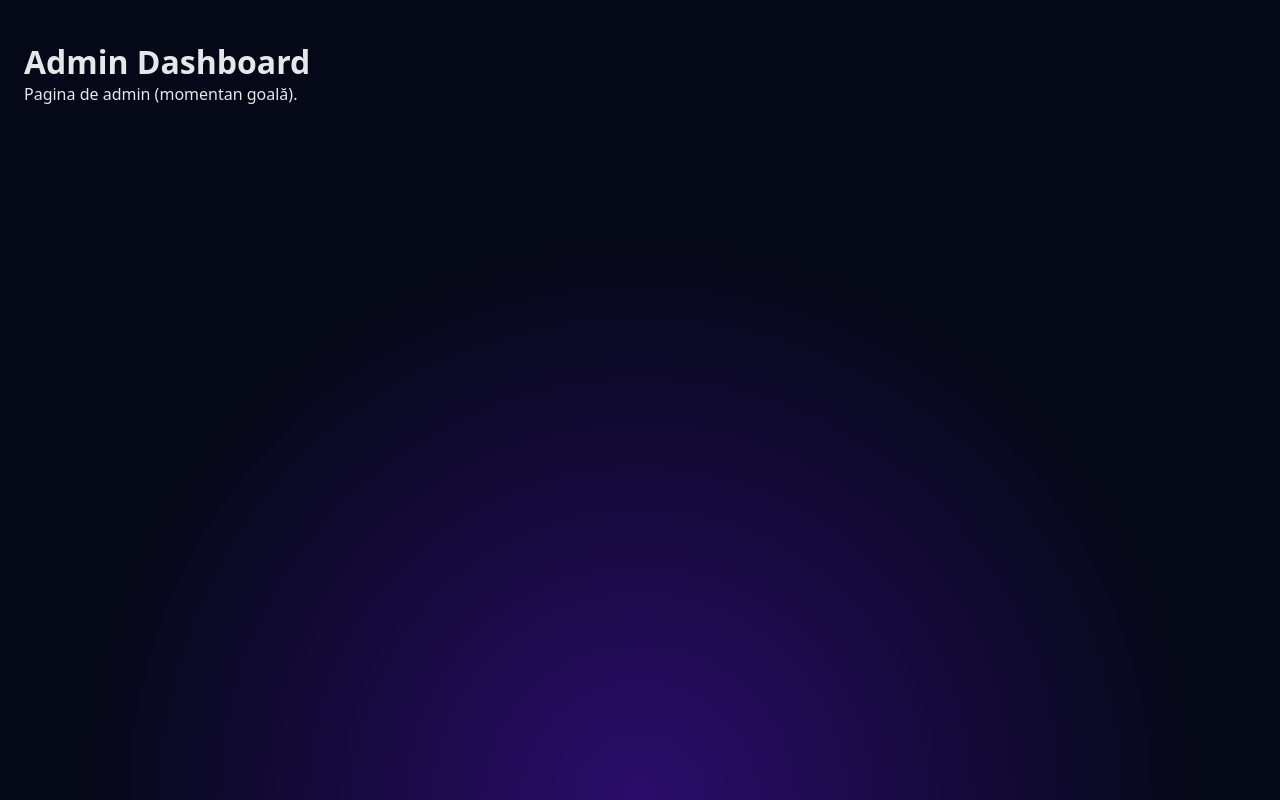
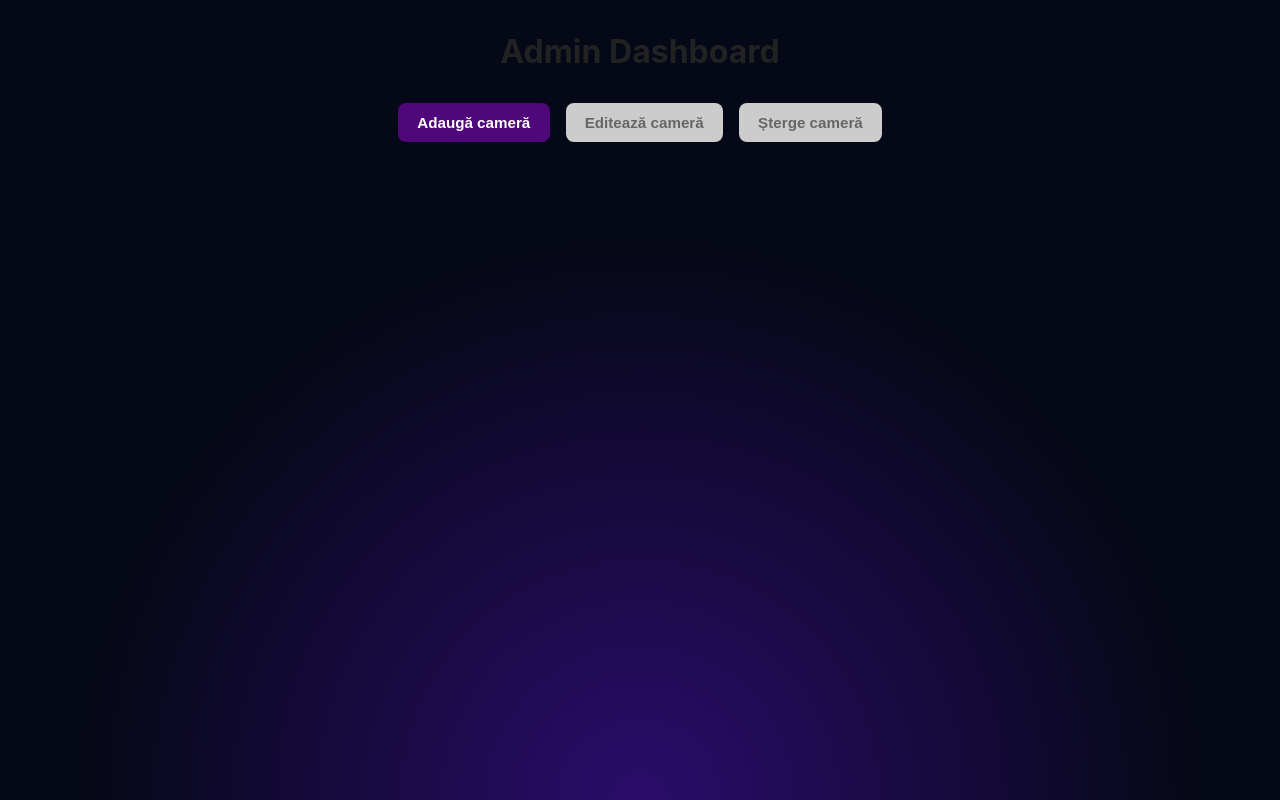
Before and after one commit to florin977/MapItUP, a React (Vite) app: page /admin in a window 1280 px wide. Built offline with nearby package versions, Linux system fonts and the light colour scheme.

Commit message:
frontend si backend

```diff
--- /dev/null
+++ b/src/pages/AdminPage.css
@@ -0,0 +1,94 @@
+.admin-container {
+  padding: 2rem;
+  max-width: 700px;
+  margin: 0 auto;
+  font-family: "Inter", sans-serif;
+}
+
+.admin-title {
+  text-align: center;
+  margin-bottom: 2rem;
+  font-size: 2rem;
+  font-weight: 700;
+  color: #222;
+}
+
+.admin-buttons {
+  display: flex;
+  gap: 1rem;
+  justify-content: center;
+  margin-bottom: 2.5rem;
+}
+
+.btn {
+  padding: 0.7rem 1.2rem;
+  border-radius: 8px;
+  border: none;
+  cursor: pointer;
+  font-size: 0.95rem;
+  font-weight: 600;
+  transition: 0.2s;
+}
+
+.btn.primary {
+  background: #4f0779;
+  color: white;
+}
+
+.btn.primary:hover {
+  background: #3621c2;
+}
+
+.btn.disabled {
+  background: #cccccc;
+  color: #666;
+  cursor: not-allowed;
+}
+
+.admin-form-card {
+  background: rgb(102, 100, 227);
+  border-radius: 12px;
+  padding: 2rem;
+  box-shadow: 0 4px 20px rgba(0, 0, 0, 0.08);
+  animation: fadeIn 0.2s ease-out;
+}
+
+.admin-form-card h2 {
+  margin-bottom: 1.5rem;
+  color: #222;
+}
+
+.form-group {
+  display: flex;
+  flex-direction: column;
+  margin-bottom: 1.3rem;
+}
+
+.form-group label {
+  margin-bottom: 0.4rem;
+  font-weight: 600;
+}
+
+.form-group input[type="text"],
+.form-group input[type="file"] {
+  padding: 0.6rem;
+  border-radius: 6px;
+  border: 1px solid #cfd3d8;
+  font-size: 1rem;
+}
+
+.submit {
+  width: 100%;
+  margin-top: 1rem;
+}
+
+@keyframes fadeIn {
+  from {
+    opacity: 0;
+    transform: translateY(5px);
+  }
+  to {
+    opacity: 1;
+    transform: translateY(0);
+  }
+}
--- a/src/pages/AdminPage.jsx
+++ b/src/pages/AdminPage.jsx
@@ -1,8 +1,96 @@
-export default function AdminPage() {
+// src/pages/AdminPage.jsx
+import React, { useState } from "react";
+import "./AdminPage.css"; // IMPORTANT: stilurile sunt aici
+
+const AdminPage = () => {
+  const [showForm, setShowForm] = useState(false);
+
+  const [roomName, setRoomName] = useState("");
+  const [laz2D, setLaz2D] = useState(null);
+  const [laz3D, setLaz3D] = useState(null);
+
+  const handleAddClick = () => {
+    setShowForm((prev) => !prev);
+  };
+
+  const handleSubmit = (e) => {
+    e.preventDefault();
+
+    if (!laz2D || !roomName.trim()) {
+      alert("Fișierul .laz 2D și numele camerei sunt obligatorii.");
+      return;
+    }
+
+    console.log("=== New room ===");
+    console.log("Room name:", roomName);
+    console.log("2D .laz:", laz2D);
+    console.log("3D .laz:", laz3D);
+
+    alert("Camera a fost adăugată (simulare).");
+
+    setRoomName("");
+    setLaz2D(null);
+    setLaz3D(null);
+    e.target.reset();
+    setShowForm(false);
+  };
+
   return (
-    <div className="page-container">
-      <h1>Admin Dashboard</h1>
-      <p>Pagina de admin (momentan goală).</p>
+    <div className="admin-container">
+      <h1 className="admin-title">Admin Dashboard</h1>
+
+      <div className="admin-buttons">
+        <button className="btn primary" onClick={handleAddClick}>
+          Adaugă cameră
+        </button>
+        <button className="btn disabled" disabled>
+          Editează cameră
+        </button>
+        <button className="btn disabled" disabled>
+          Șterge cameră
+        </button>
+      </div>
+
+      {showForm && (
+        <form className="admin-form-card" onSubmit={handleSubmit}>
+          <h2>Adaugă o cameră</h2>
+
+          <div className="form-group">
+            <label>Nume cameră *</label>
+            <input
+              type="text"
+              value={roomName}
+              onChange={(e) => setRoomName(e.target.value)}
+              required
+            />
+          </div>
+
+          <div className="form-group">
+            <label>.laz pentru 2D *</label>
+            <input
+              type="file"
+              accept=".laz"
+              onChange={(e) => setLaz2D(e.target.files[0] || null)}
+              required
+            />
+          </div>
+
+          <div className="form-group">
+            <label>.laz pentru 3D (opțional)</label>
+            <input
+              type="file"
+              accept=".laz"
+              onChange={(e) => setLaz3D(e.target.files[0] || null)}
+            />
+          </div>
+
+          <button type="submit" className="btn primary submit">
+            Salvează camera
+          </button>
+        </form>
+      )}
     </div>
   );
-}
+};
+
+export default AdminPage;
```
